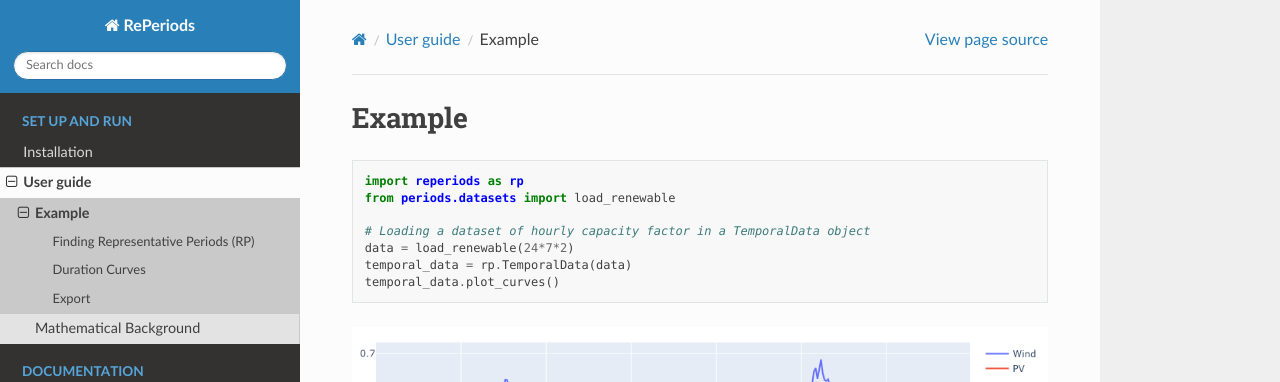
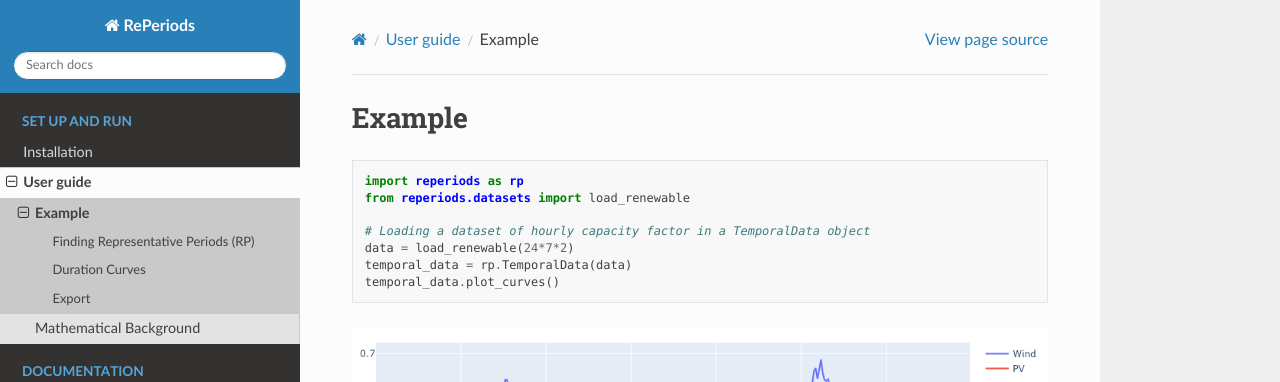
Before and after one commit to RobinsonBeaucour/reperiods-beta, a Sphinx documentation site: the page built from docs/exemple.rst, in a window 1280 px wide and 900 px high. Shown: the top 382 px of the window. Built offline with Sphinx 7.4.7 and the Read the Docs theme 2.0.0, drawn with Linux system fonts in a browser that asks for light colours.

```diff
--- a/docs/exemple.rst
+++ b/docs/exemple.rst
@@ -9,7 +9,7 @@ Example
 .. code-block:: python
 
     import reperiods as rp
-    from periods.datasets import load_renewable
+    from reperiods.datasets import load_renewable
 
     # Loading a dataset of hourly capacity factor in a TemporalData object
     data = load_renewable(24*7*2)
--- a/reperiods/_version.py
+++ b/reperiods/_version.py
@@ -1 +1 @@
-__version__ = "1.0.1"
+__version__ = "1.0.2"
```
Also changed, not shown: 3 other files.
